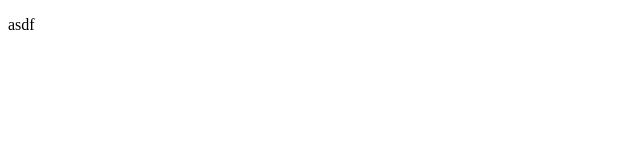
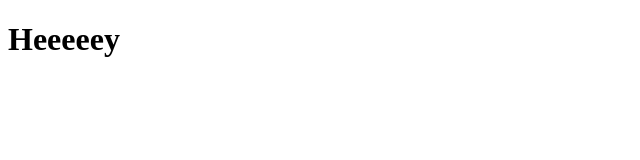
Before and after one commit to resjwa/rnd, a plain HTML site: page index.html in a window 1280 px wide. Shown: the whole page, without its empty margins (0-640 px from the left). Drawn offline with Linux system fonts and the light colour scheme.

Commit message:
Changed paragraph to header

```diff
--- a/index.html
+++ b/index.html
@@ -8,6 +8,6 @@
     <title>Document</title>
   </head>
   <body>
-    <p>asdf</p>
+    <h1>Heeeeey</h1>
   </body>
 </html>
```
